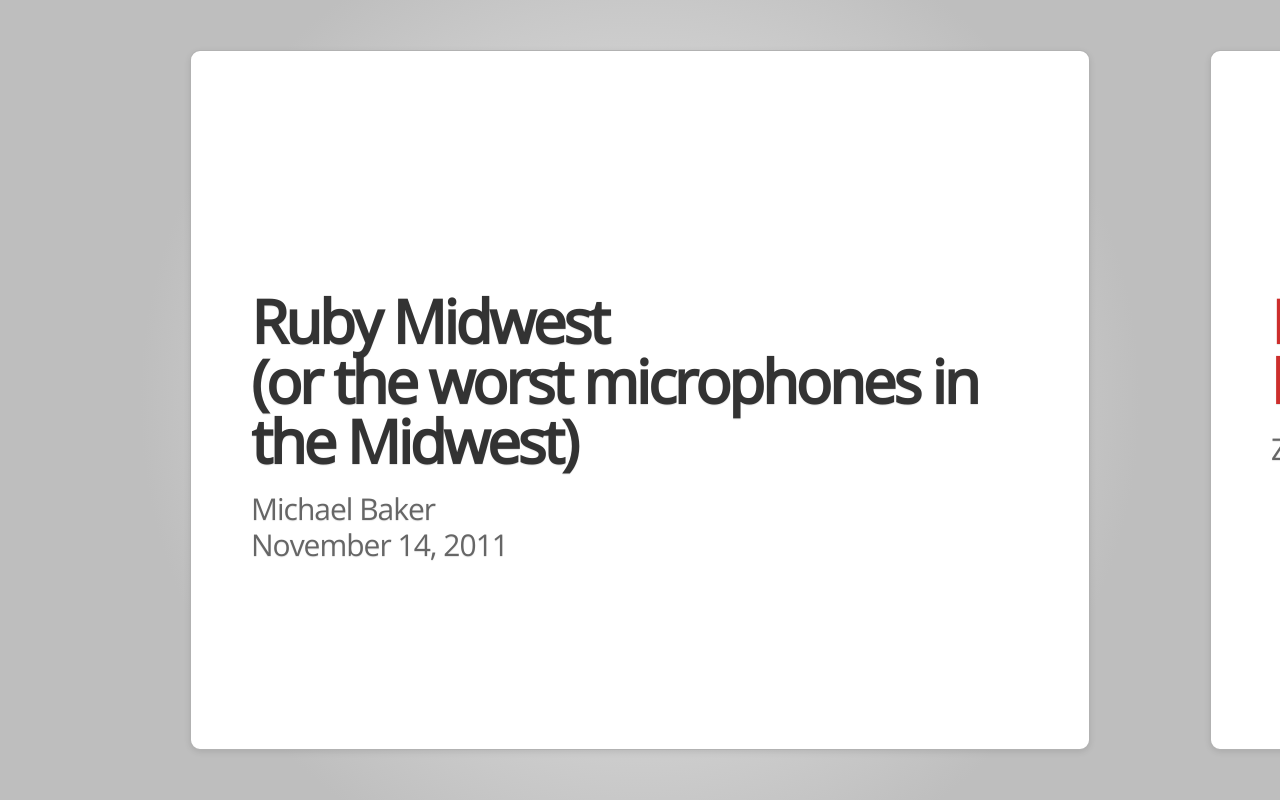
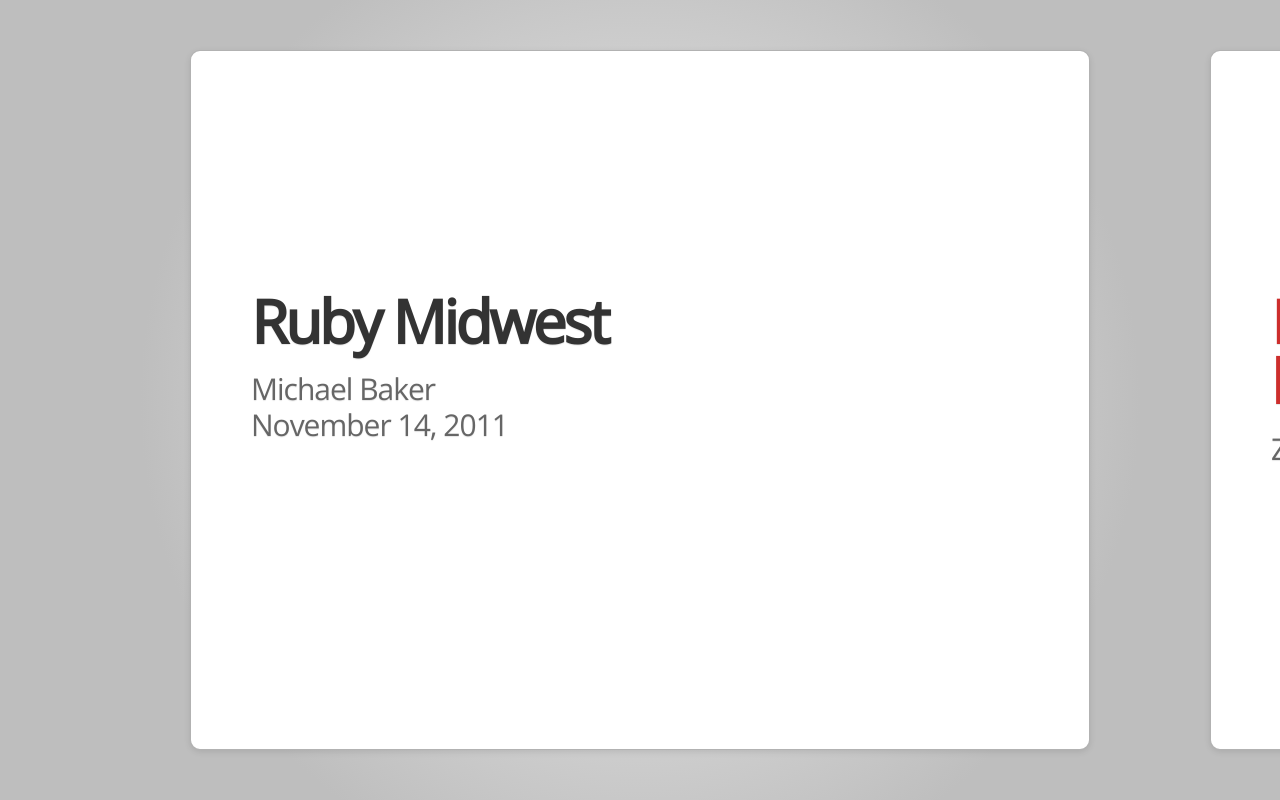
Before and after one commit to MichaelBaker/ruby-midwest-summary, a plain HTML site: page index.html in a window 1280 px wide. Shown: the top 800 px of the page. Drawn offline with nearby package versions, Linux system fonts and the light colour scheme; a web font is replaced by a local one.

Commit message:
Removes the subtitle from the opening slide

```diff
--- a/index.html
+++ b/index.html
@@ -24,8 +24,6 @@
       <article>
         <h1>
           Ruby Midwest
-          <br>
-          (or the worst microphones in the Midwest)
         </h1>
         <p>
           Michael Baker
```
